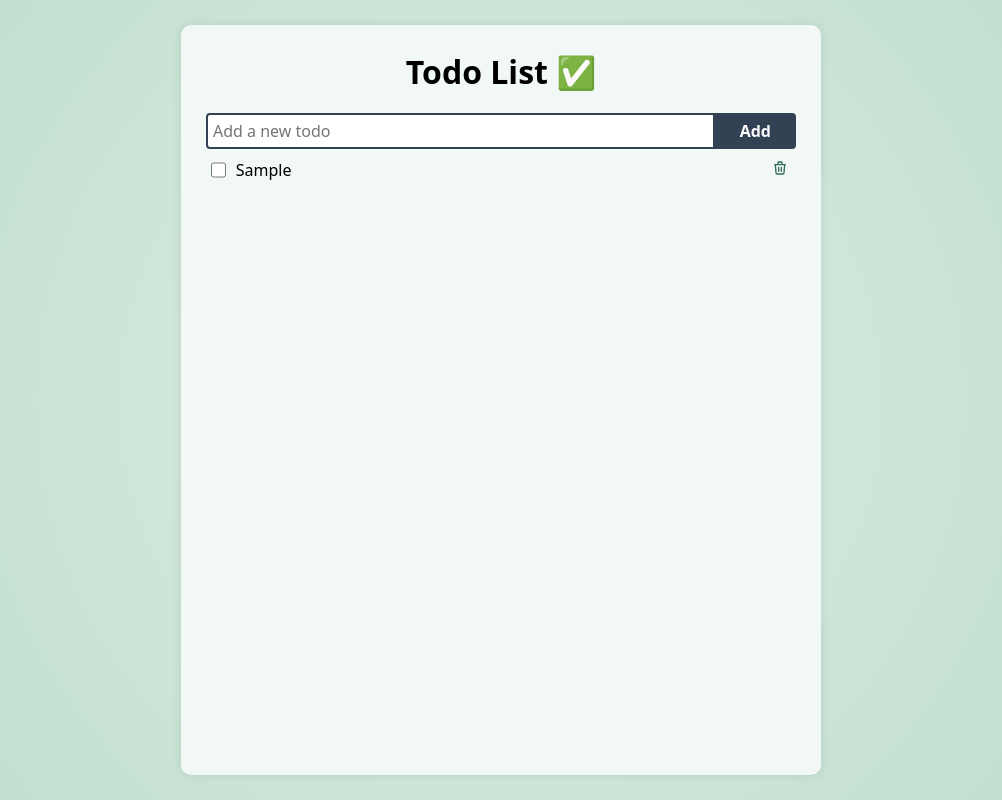
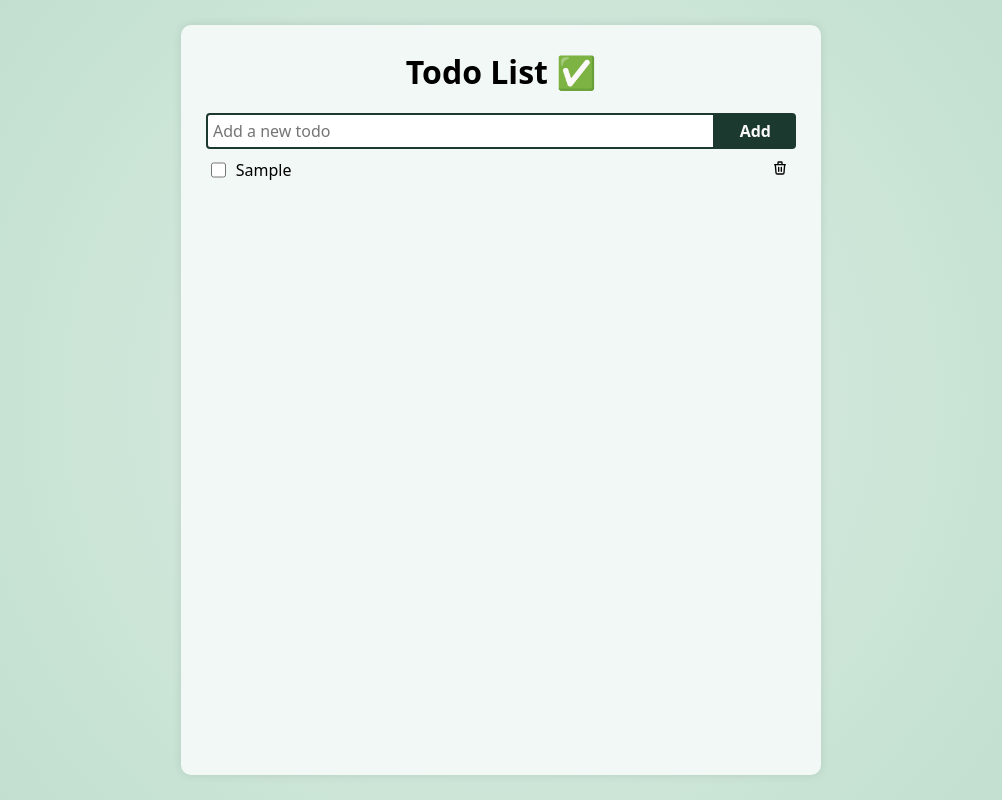
Before and after one commit to lui5gl/todo-list, a Vue app: page / in a window 1280 px wide. Both pictures are taken after typing "Sample" into the empty fields and a click on the button "Add". Shown: the whole page, without its empty margins (139-1141 px from the left). Built offline with nearby package versions, Linux system fonts and the light colour scheme.

Commit message:
Update styles in App.vue and TodoItem.vue for improved aesthetics and accessibility; change button colors and replace delete icon with SVG

```diff
--- a/src/App.vue
+++ b/src/App.vue
@@ -108,15 +108,16 @@ h1 {
   border: none;
   padding: 5px;
   border-radius: 4px 0px 0px 4px;
-  border: 2px solid #334155;
+  border: 2px solid #1b392f;
 }
 
 .add-input {
   border: none;
+  cursor: pointer;
   color: #fafafa;
   font-weight: 700;
   padding: 5px 25px;
-  background: #334155;
+  background: #1b392f;
   border-radius: 0px 4px 4px 0px;
 }
 
--- a/src/components/TodoItem.vue
+++ b/src/components/TodoItem.vue
@@ -36,7 +36,21 @@ const handleUpdateText = (e: Event) => {
     />
 
     <button class="delete-button" :onclick="handleDeleteItem">
-      <img src="/icons/delete.svg" alt="delete" height="16" width="16" />
+      <svg
+        xmlns="http://www.w3.org/2000/svg"
+        width="1em"
+        height="1em"
+        viewBox="0 0 24 24"
+      >
+        <path
+          fill="none"
+          stroke="currentColor"
+          stroke-linecap="round"
+          stroke-linejoin="round"
+          stroke-width="2"
+          d="M4 7h16m-10 4v6m4-6v6M5 7l1 12a2 2 0 0 0 2 2h8a2 2 0 0 0 2-2l1-12M9 7V4a1 1 0 0 1 1-1h4a1 1 0 0 1 1 1v3"
+        />
+      </svg>
     </button>
   </li>
 </template>
@@ -69,7 +83,7 @@ input[type="text"] {
 input[type="checkbox"] {
   width: 16px;
   height: 16px;
-  accent-color: #2f6c56;
+  accent-color: #295e4c;
 }
 
 .completed {
@@ -86,9 +100,10 @@ input[type="checkbox"] {
 
   &:hover {
     cursor: pointer;
-    background-color: #62a589;
+    background-color: #295e4c;
+    stroke: white;
 
-    & img {
+    & svg path {
       stroke: white;
     }
   }
```
